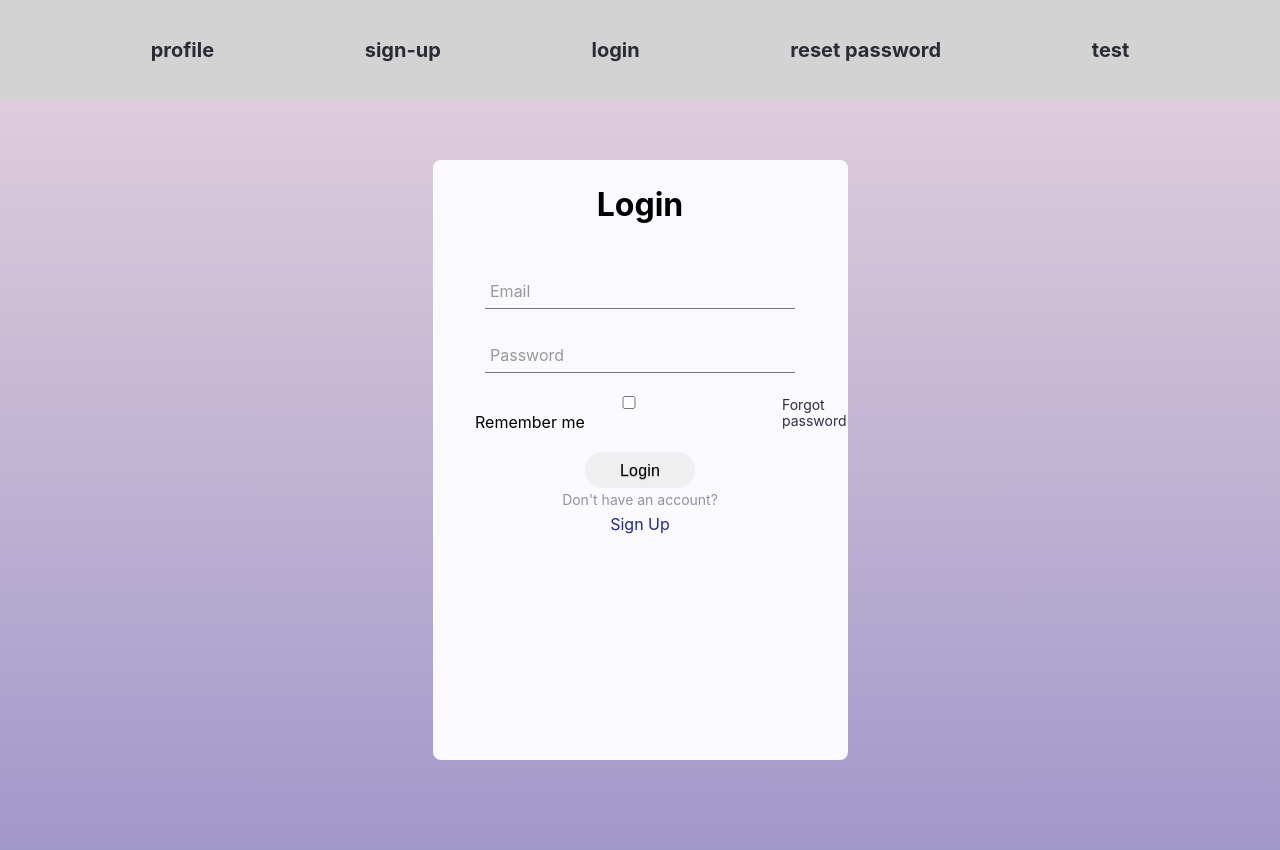
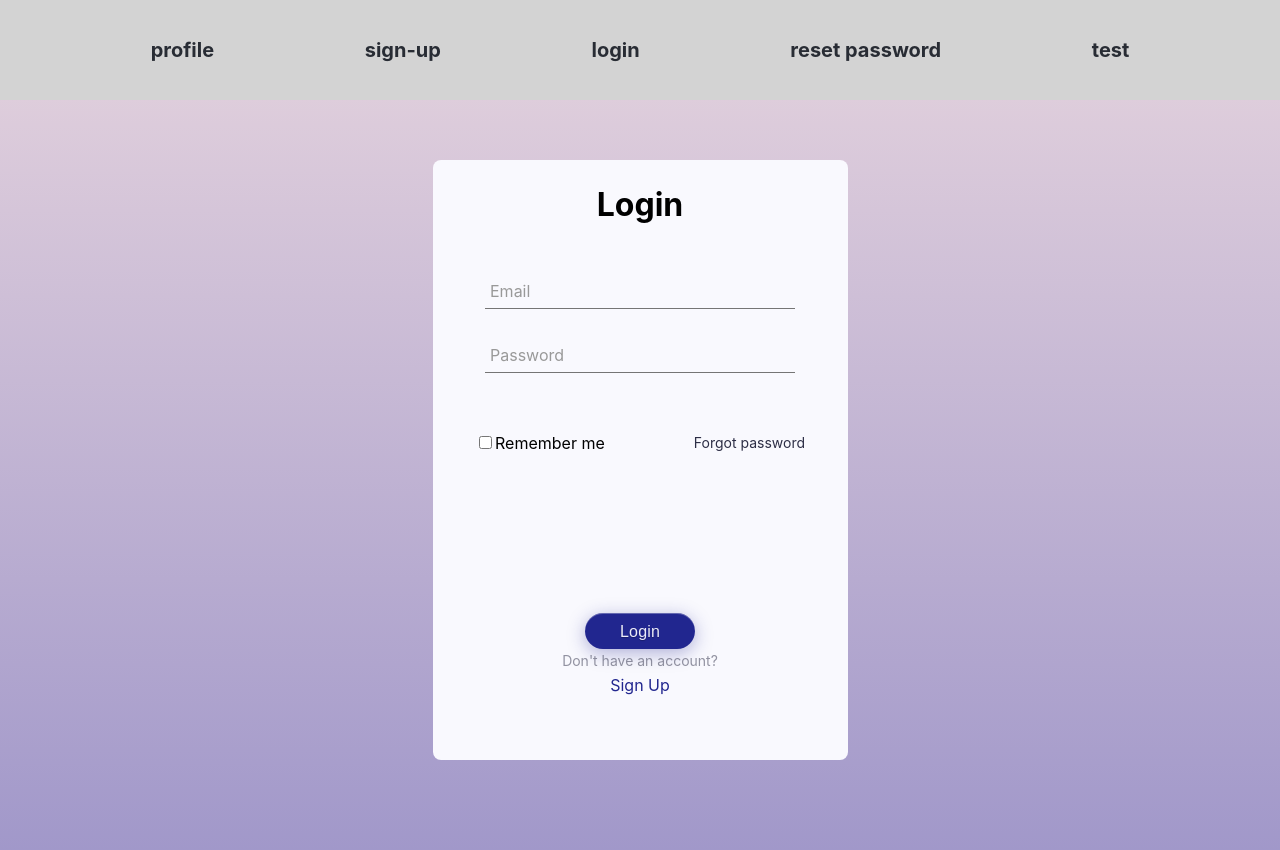
Before and after one commit to FFiillaattoovv/flashcards, a React (Create React App) app: page /#/login in a window 1280 px wide. Shown: the top 850 px of the page. Built offline with nearby package versions, Linux system fonts and the light colour scheme.

Commit message:
styles of Login updated

```diff
--- a/src/2-features/1-auth/1-login/Login.module.css
+++ b/src/2-features/1-auth/1-login/Login.module.css
@@ -31,12 +31,9 @@
     justify-content: space-between;
     align-items: center;
     width: 330px;
-    margin: 20px 0;
+    margin: 60px 0;
 }
-.loginCheckbox {
-    width: 20px;
-    display: inline-block;
-}
+
 .forgotLink {
     text-decoration: none;
     color: #2D2E46;
@@ -48,9 +45,11 @@
     color: #9A91C8;
 }
 
-.loginButton {
-    margin-top: 130px;
-    width: 266px;
+.btnBlock{
+    display: flex;
+    flex-direction: column;
+    align-items: center;
+    margin-top: 100px;
 }
 
 .loginText {
--- a/src/2-features/1-auth/1-login/Login.tsx
+++ b/src/2-features/1-auth/1-login/Login.tsx
@@ -5,9 +5,9 @@ import style from './Login.module.css'
 import {loginSuccess} from '../../../1-main/2-bll/authReducer';
 import {useDispatch, useSelector} from 'react-redux';
 import {AppRootStateType} from '../../../1-main/2-bll/store';
-import SuperInputText from '../2-signUp/sign-up-common/SuperInputText/SuperInputText';
-import SuperCheckbox from '../2-signUp/sign-up-common/SuperCheckbox/SuperCheckbox';
-import SuperButton from '../2-signUp/sign-up-common/SuperButton/SuperButton';
+import SuperCheckbox from "../2-signUp/sign-up-common/SuperCheckbox/SuperCheckbox";
+import SuperButton from "../2-signUp/sign-up-common/SuperButton/SuperButton";
+import SuperInputText from "../2-signUp/sign-up-common/SuperInputText/SuperInputText";
 
 
 function Login() {
@@ -40,9 +40,12 @@ function Login() {
                     <SuperCheckbox checked={rememberMe} onClick={rememberMeHandler}>Remember me</SuperCheckbox>
                     <NavLink to={PATH.RESET_PASSWORD} className={style.forgotLink} activeClassName={style.forgotLincActive}>Forgot password</NavLink>
                 </div>
-                <SuperButton className={style.loginButton} onClick={loginHandler}>Login</SuperButton>
-                <div className={style.loginText}>Don't have an account?</div>
-                <NavLink to={PATH.SIGN_UP} className={style.signUpLink} activeClassName={style.signUpLinkActive}>Sign Up</NavLink>
+                <div className={style.btnBlock}>
+                    <SuperButton color={'blue'} onClick={loginHandler}>Login</SuperButton>
+                    <div className={style.loginText}>Don't have an account?</div>
+                    <NavLink to={PATH.SIGN_UP} className={style.signUpLink} activeClassName={style.signUpLinkActive}>Sign Up</NavLink>
+
+                </div>
                 {error ? <div style={{color: 'red'}}>{error}</div> : ''}
             </div>
         </div>
--- a/src/2-features/1-auth/2-signUp/sign-up-common/SuperInputText/SuperInputText.module.css
+++ b/src/2-features/1-auth/2-signUp/sign-up-common/SuperInputText/SuperInputText.module.css
@@ -5,7 +5,7 @@
     margin-top: 35px;
 }
 
-input {
+.group input {
     background: transparent;
     padding: 5px 5px 5px 5px;
     display: block;
```
